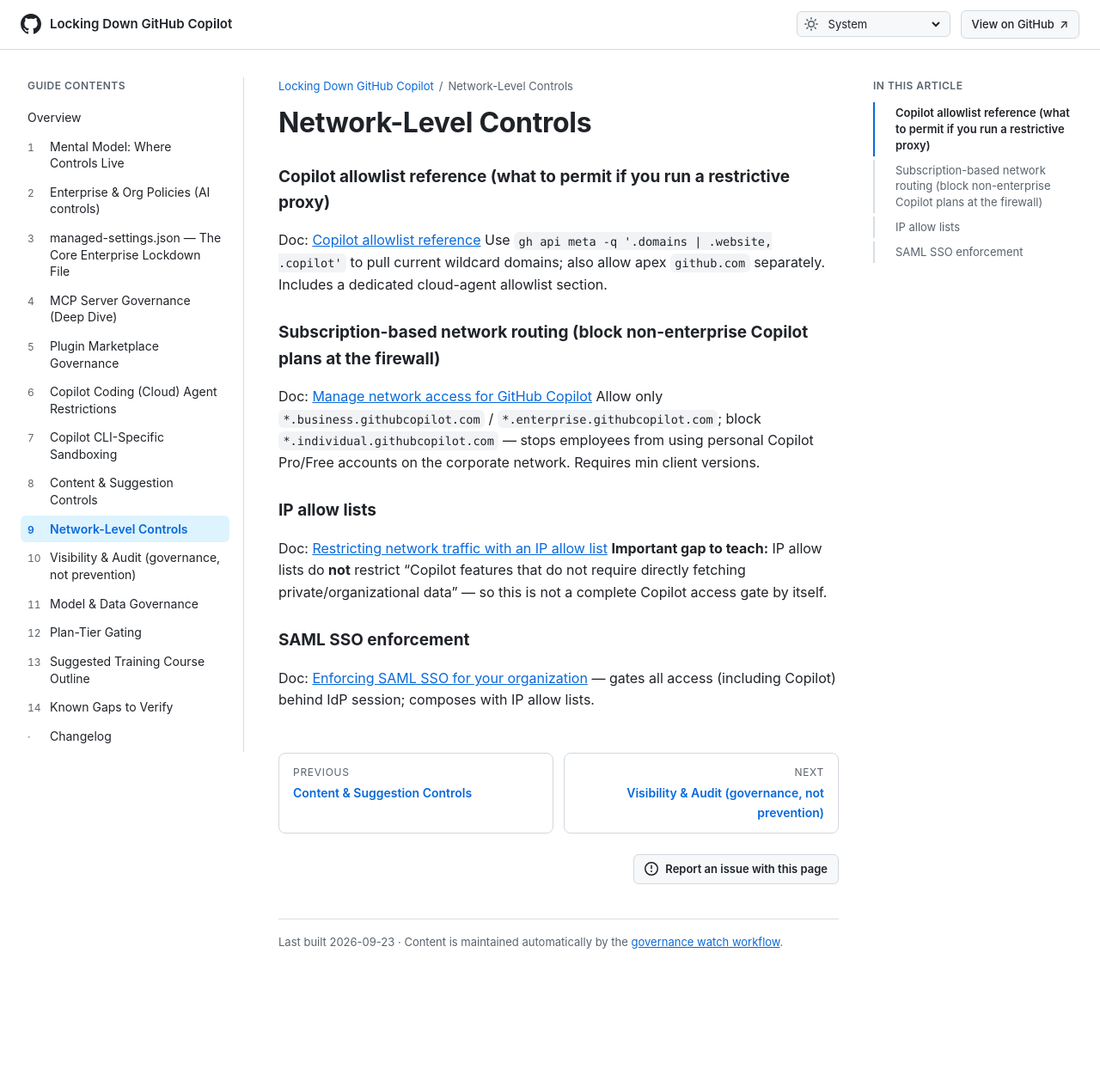
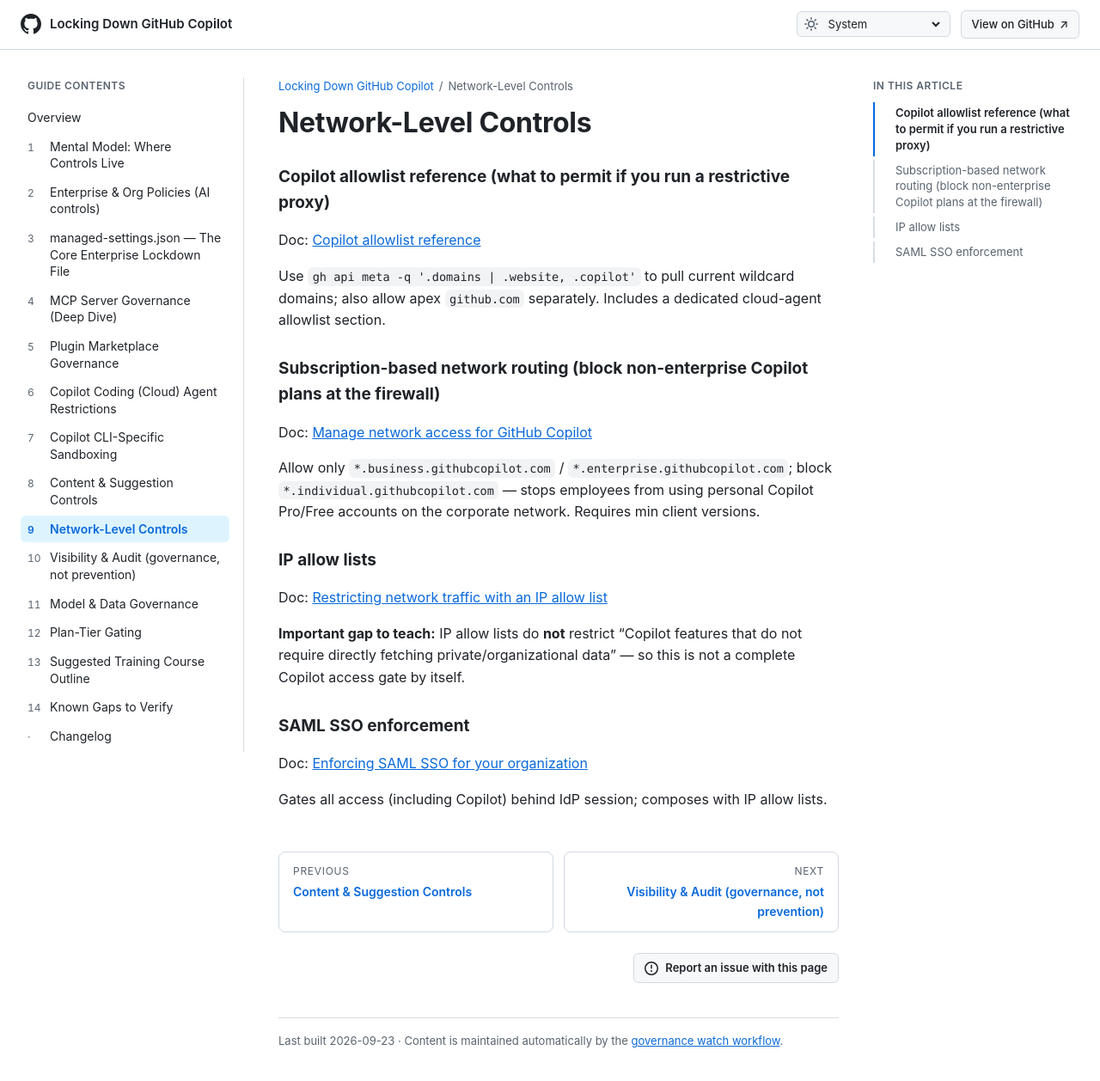
Before and after one commit to beardofedu/copilot-governance-training, a Jekyll site: the page built from docs/sections/network-controls.md, in a window 1280 px wide and 1286 px high. Shown: the top 1258 px of the window at 86% size. Built offline with Jekyll 4.4.1, drawn with Linux system fonts in a browser that asks for light colours.

```diff
--- a/docs/sections/network-controls.md
+++ b/docs/sections/network-controls.md
@@ -9,15 +9,20 @@ permalink: /sections/network-controls/
 
 ### Copilot allowlist reference (what to permit if you run a restrictive proxy)
 Doc: [Copilot allowlist reference](https://docs.github.com/en/copilot/reference/copilot-allowlist-reference)
+
 Use `gh api meta -q '.domains | .website, .copilot'` to pull current wildcard domains; also allow apex `github.com` separately. Includes a dedicated cloud-agent allowlist section.
 
 ### Subscription-based network routing (block non-enterprise Copilot plans at the firewall)
 Doc: [Manage network access for GitHub Copilot](https://docs.github.com/en/copilot/how-tos/administer-copilot/manage-for-enterprise/manage-access/manage-network-access)
+
 Allow only `*.business.githubcopilot.com` / `*.enterprise.githubcopilot.com`; block `*.individual.githubcopilot.com` — stops employees from using personal Copilot Pro/Free accounts on the corporate network. Requires min client versions.
 
 ### IP allow lists
 Doc: [Restricting network traffic with an IP allow list](https://docs.github.com/en/enterprise-cloud@latest/admin/configuring-settings/hardening-security-for-your-enterprise/restricting-network-traffic-to-your-enterprise-with-an-ip-allow-list)
+
 **Important gap to teach:** IP allow lists do **not** restrict "Copilot features that do not require directly fetching private/organizational data" — so this is not a complete Copilot access gate by itself.
 
 ### SAML SSO enforcement
-Doc: [Enforcing SAML SSO for your organization](https://docs.github.com/en/enterprise-cloud@latest/organizations/managing-saml-single-sign-on-for-your-organization/enforcing-saml-single-sign-on-for-your-organization) — gates all access (including Copilot) behind IdP session; composes with IP allow lists.
+Doc: [Enforcing SAML SSO for your organization](https://docs.github.com/en/enterprise-cloud@latest/organizations/managing-saml-single-sign-on-for-your-organization/enforcing-saml-single-sign-on-for-your-organization)
+
+Gates all access (including Copilot) behind IdP session; composes with IP allow lists.
```
